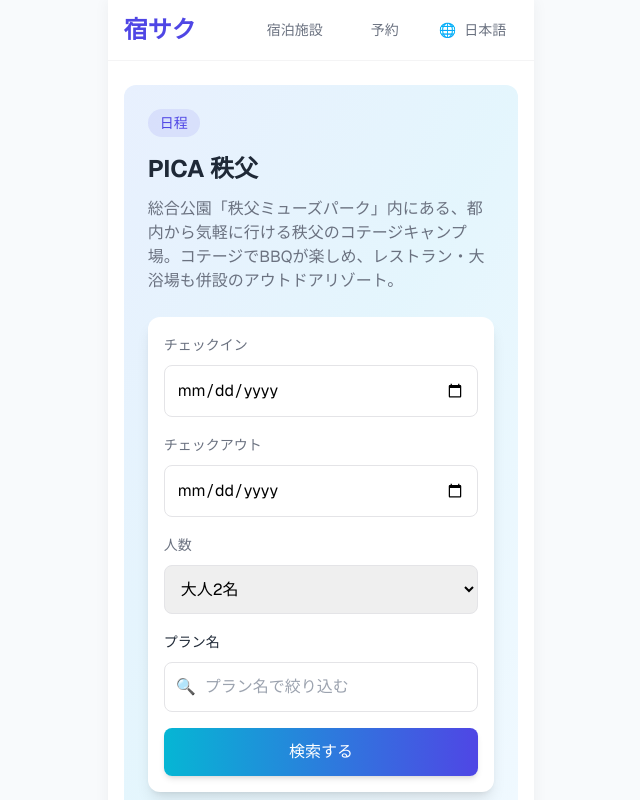
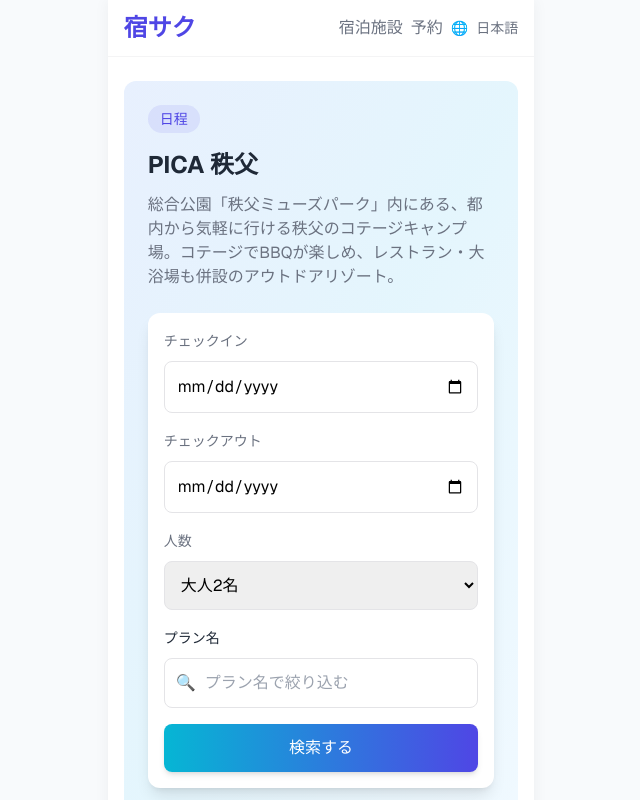
Before and after one commit to AuroralTech/yadosaku-front, a Next.js app: page / in a window 1280 px wide. Shown: the top 800 px of the page, without its empty margins (319-959 px from the left). Built offline with nearby package versions, Linux system fonts and the light colour scheme.

Commit message:
headerをstickyに

```diff
--- a/src/components/common/Header.tsx
+++ b/src/components/common/Header.tsx
@@ -12,29 +12,21 @@
   const { locale, setLocale, t } = useLanguage();
 
   return (
-    <header className="bg-container border-b border-zinc-100">
+    <header className="sticky top-0 z-40 bg-container border-b border-zinc-100">
       <div className="px-4 py-3">
         <div className="flex justify-between items-center">
           <Link href="/" className="text-2xl font-bold text-primary">
             {t("common.nav.home")}
           </Link>
-          <div className="flex items-center gap-4">
-            <nav className="flex space-x-6 text-sm">
-              <Link
-                href="#"
-                className="text-muted hover:text-primary px-3 py-2"
-              >
-                {t("common.nav.facilities")}
-              </Link>
-              <Link
-                href="#"
-                className="text-muted hover:text-primary px-3 py-2"
-              >
-                {t("common.nav.reservations")}
-              </Link>
-            </nav>
+          <div className="flex items-center gap-2">
+            <Link href="#" className="text-muted hover:text-primary">
+              {t("common.nav.facilities")}
+            </Link>
+            <Link href="#" className="text-muted hover:text-primary">
+              {t("common.nav.reservations")}
+            </Link>
             <div className="relative group">
-              <button className="flex items-center gap-2 px-3 py-2 text-sm text-muted hover:text-primary">
+              <button className="flex items-center gap-2 text-sm text-muted hover:text-primary">
                 <span>🌐</span>
                 <span>
                   {languages.find((lang) => lang.code === locale)?.label}
```
